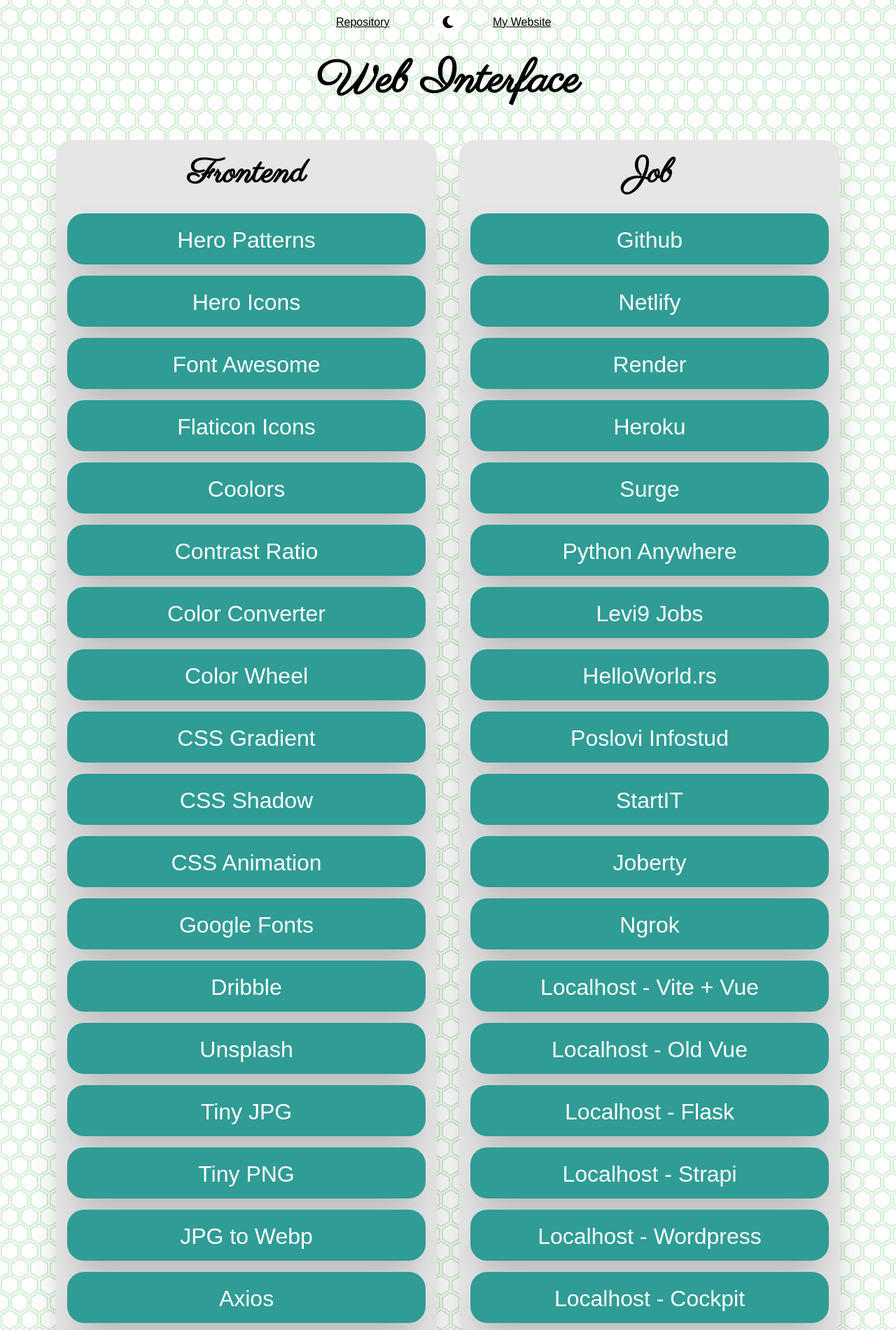
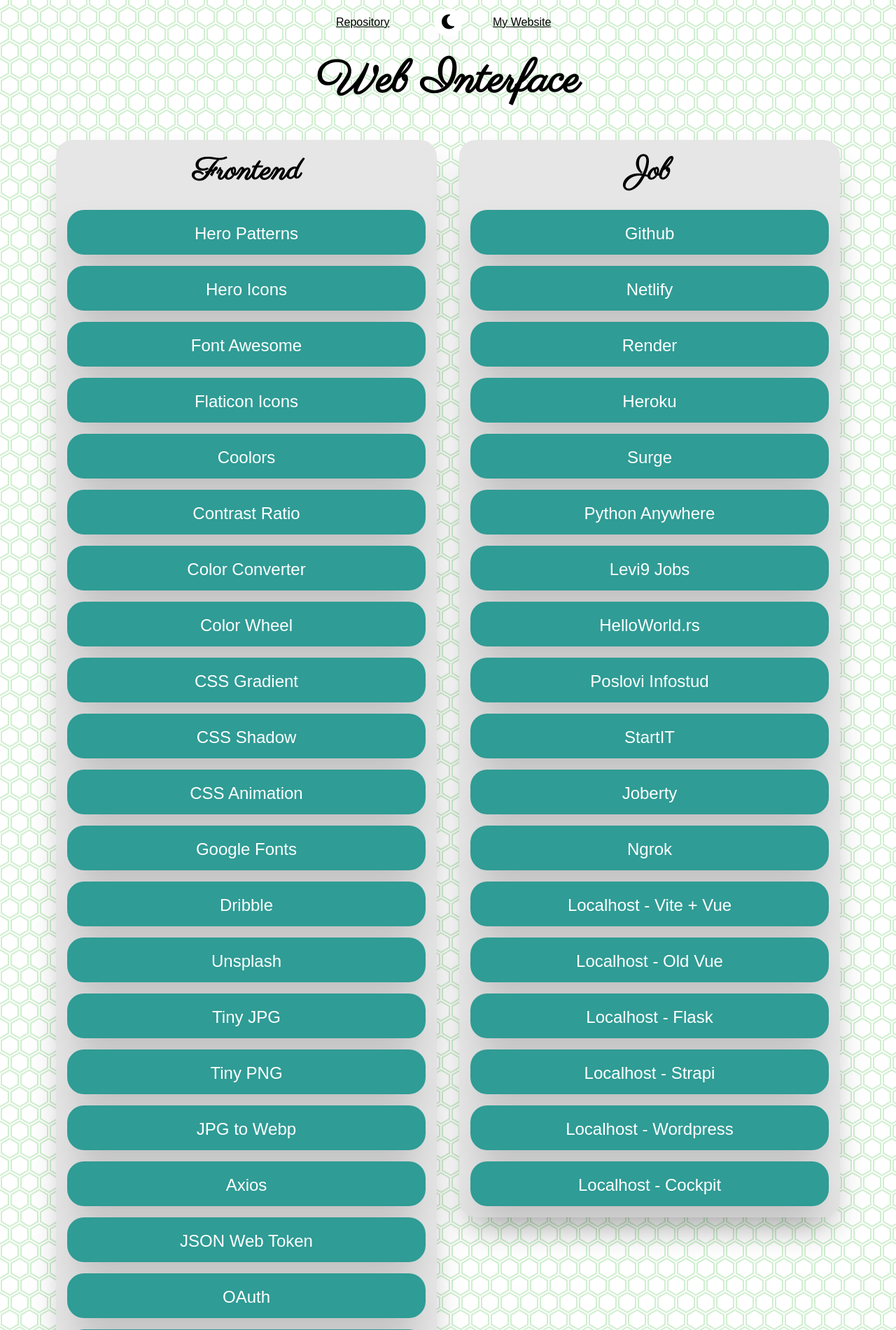
Before and after one commit to windwalk-bushido/Interface-v3, a Flask app: page / in a window 1280 px wide. Shown: the top 1901 px of the page at 70% size. Run offline with Flask 2, Linux system fonts and the light colour scheme; some libraries are stand-ins or nearby versions; some web fonts are replaced.

Commit message:
Fixed font size on whole site

```diff
--- a/static/css/main.scss
+++ b/static/css/main.scss
@@ -170,7 +170,7 @@ html {
         width: 2.5rem;
         height: 2.5rem;
         border: none;
-        font-size: 1.25rem;
+        font-size: 1.5rem;
         cursor: pointer;
       }
     }
@@ -179,7 +179,7 @@ html {
       @extend %flex;
       width: 100%;
       margin-top: 2rem;
-      font-size: 1.5rem;
+      font-size: 1.75rem;
 
       h1 {
         font-family: "Parisienne", cursive;
@@ -198,7 +198,7 @@ html {
       margin-bottom: 1rem;
 
       .heading {
-        font-size: 2rem;
+        font-size: 2.5rem;
         margin-bottom: 1.5rem;
         font-family: "Parisienne", cursive;
       }
@@ -308,11 +308,11 @@ $extra-large: 1900px; // 2K
         width: 40%;
 
         .heading {
-          font-size: 3rem;
+          font-size: 2.75rem;
         }
 
         .links {
-          font-size: 2rem;
+          font-size: 1.5rem;
         }
       }
     }
@@ -325,7 +325,7 @@ $extra-large: 1900px; // 2K
 
     .title {
       h1 {
-        font-size: 8rem;
+        font-size: 6.5rem;
       }
     }
 
@@ -338,11 +338,11 @@ $extra-large: 1900px; // 2K
         width: 100%;
 
         .heading {
-          font-size: 4rem;
+          font-size: 3rem;
         }
 
         .links {
-          font-size: 2rem;
+          font-size: 1.5rem;
         }
       }
     }
```
Also changed, not shown: static/css/main.min.css, 1 other file.
